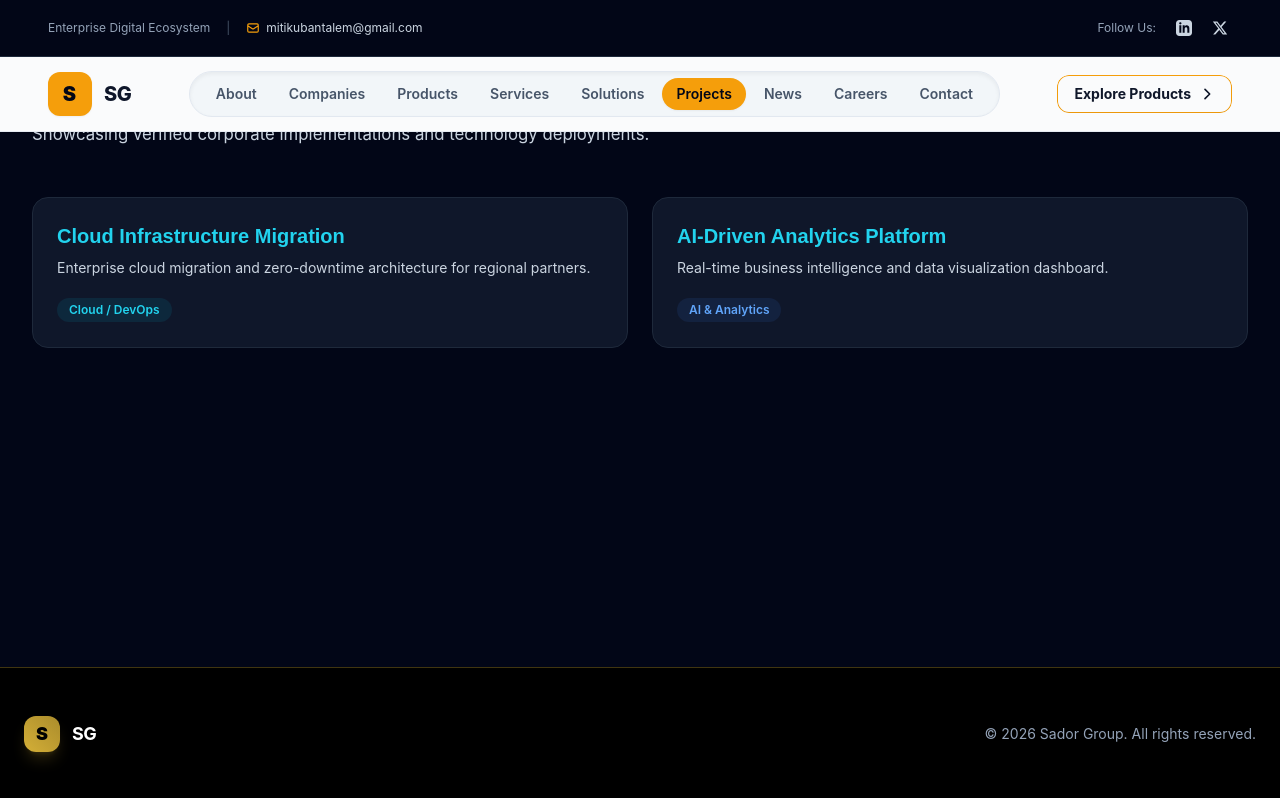
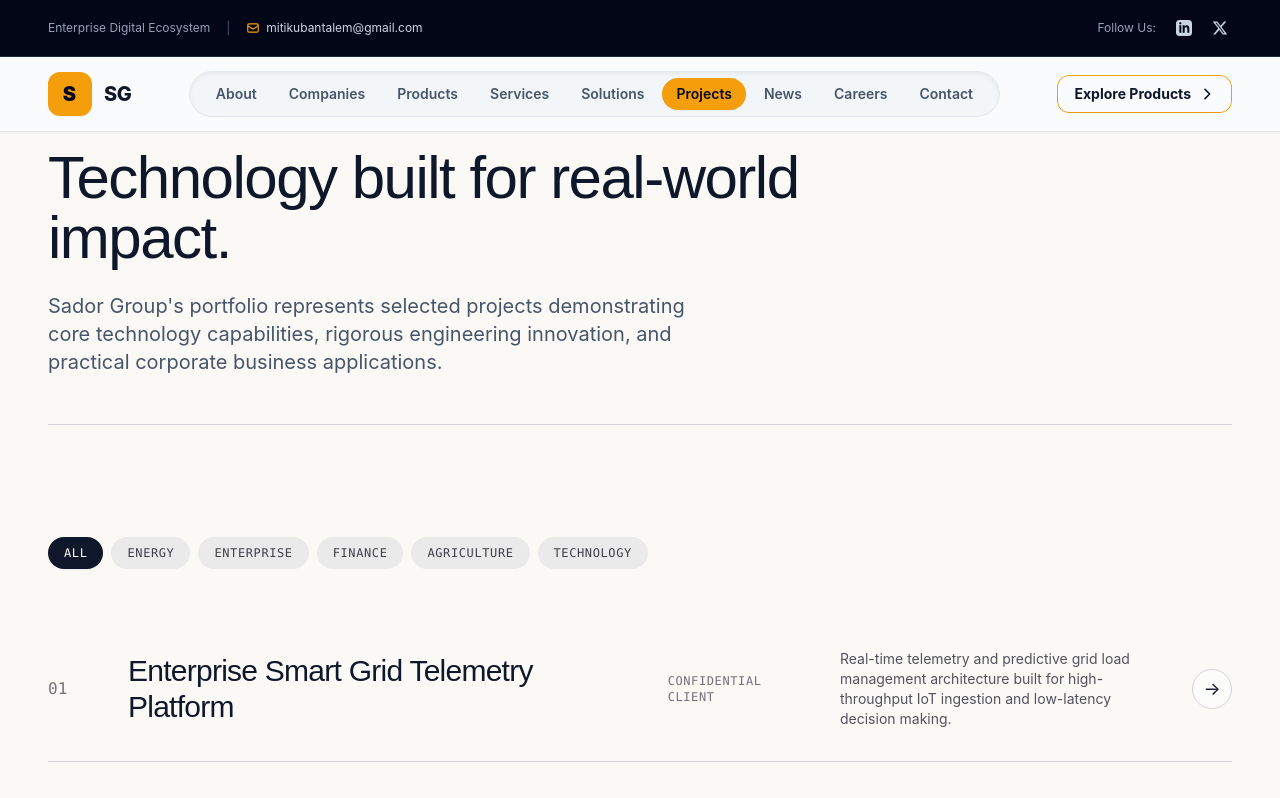
Before and after one commit to bante27/sador-group-website, a React (Vite) app: page /projects in a window 1280 px wide. Shown: the top 798 px of the page. Built offline with nearby package versions, Linux system fonts and the light colour scheme.

Commit message:
update projectpage

```diff
--- a/src/features/portfolio/pages/PortfolioPage.tsx
+++ /dev/null
@@ -1,15 +0,0 @@
-import React from 'react';
-import PortfolioSection from '../components/PortfolioSection';
-import PageTransition from '../../../components/animation/PageTransition';
-
-export const PortfolioPage: React.FC = () => {
-    return (
-        <PageTransition>
-            <main className="min-h-screen bg-[#FAF9F6]">
-                <PortfolioSection />
-            </main>
-        </PageTransition>
-    );
-};
-
-export default PortfolioPage;
--- a/src/pages/ProjectsPage.tsx
+++ b/src/pages/ProjectsPage.tsx
@@ -1,24 +1,15 @@
 import React from 'react';
+import PortfolioSection from '../features/portfolio/components/PortfolioSection';
+import PageTransition from '../components/animation/PageTransition';
 
-export function ProjectsPage() {
+export const ProjectsPage: React.FC = () => {
     return (
-        <div className="max-w-7xl mx-auto px-4 sm:px-6 lg:px-8 py-16">
-            <h1 className="text-4xl font-black mb-4 text-white">Sador Group Projects & Portfolio</h1>
-            <p className="text-slate-300 mb-12">Showcasing verified corporate implementations and technology deployments.</p>
-            <div className="grid grid-cols-1 md:grid-cols-2 gap-6">
-                <div className="bg-slate-900 border border-slate-800 p-6 rounded-2xl">
-                    <h3 className="text-xl font-bold text-cyan-400 mb-2">Cloud Infrastructure Migration</h3>
-                    <p className="text-slate-300 text-sm mb-4">Enterprise cloud migration and zero-downtime architecture for regional partners.</p>
-                    <span className="inline-block px-3 py-1 bg-cyan-500/10 text-cyan-400 text-xs font-semibold rounded-full">Cloud / DevOps</span>
-                </div>
-                <div className="bg-slate-900 border border-slate-800 p-6 rounded-2xl">
-                    <h3 className="text-xl font-bold text-cyan-400 mb-2">AI-Driven Analytics Platform</h3>
-                    <p className="text-slate-300 text-sm mb-4">Real-time business intelligence and data visualization dashboard.</p>
-                    <span className="inline-block px-3 py-1 bg-blue-500/10 text-blue-400 text-xs font-semibold rounded-full">AI & Analytics</span>
-                </div>
-            </div>
-        </div>
+        <PageTransition>
+            <main className="min-h-screen bg-[#FAF9F6]">
+                <PortfolioSection />
+            </main>
+        </PageTransition>
     );
-}
+};
 
 export default ProjectsPage;
```
